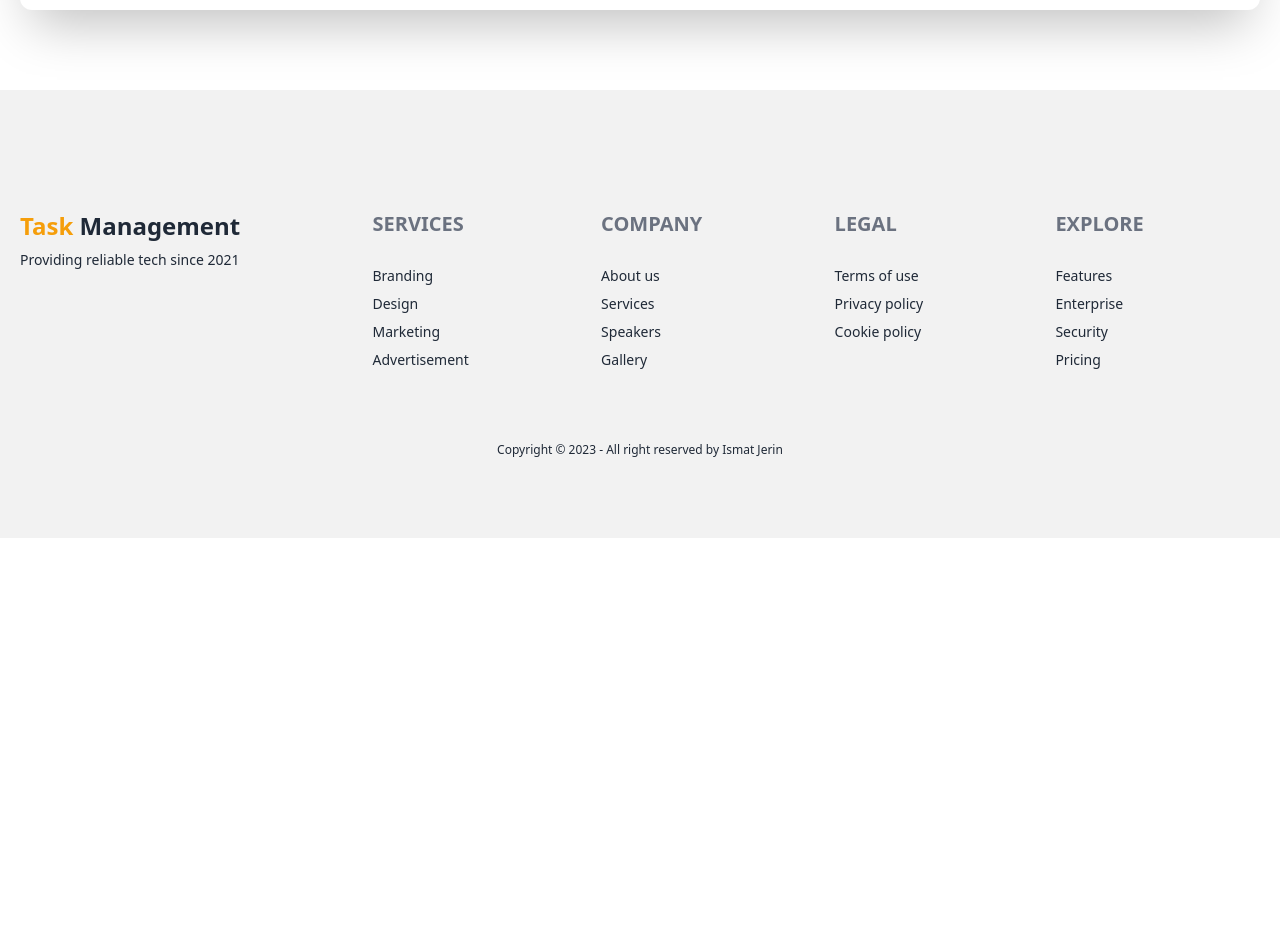
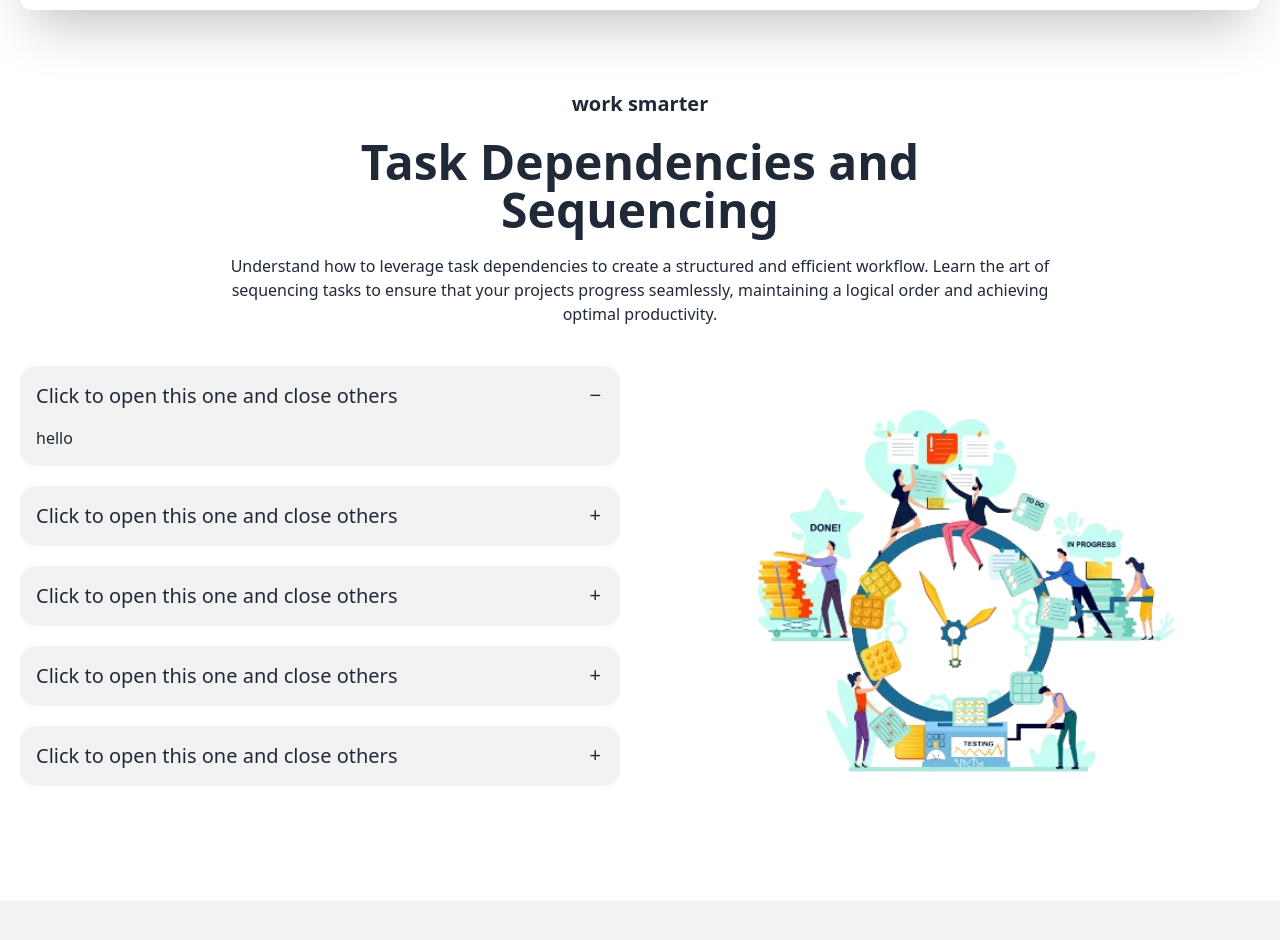
Before and after one commit to jerin-arpa/task-management-platform-client, a React (Vite) app: page / in a window 1280 px wide. Shown: the part 2400-3340 px from the top of the page. Before the commit the page ends 2938 px from the top, so only its background shows below. Built offline with nearby package versions, Linux system fonts and the light colour scheme; no server answers.

Commit message:
create faq section in home page

```diff
--- /dev/null
+++ b/src/Pages/HomePage/Faq/Faq.jsx
@@ -0,0 +1,77 @@
+import image from '../../../assets/images/7.png';
+
+const Faq = () => {
+    return (
+        <div className="container mx-auto px-5 mb-20">
+            <div className="flex justify-center">
+                <div className="mb-10">
+                    <p className='text-xl font-bold mb-5 text-center'>work smarter</p>
+                    <div className="flex justify-center">
+                        <h2 className='mb-5 text-3xl lg:text-5xl font-bold text-center w-1/2'>Task Dependencies and Sequencing</h2>
+                    </div>
+                    <div className="flex justify-center">
+                        <p className="text-center w-2/3">Understand how to leverage task dependencies to create a structured and efficient workflow. Learn the art of sequencing tasks to ensure that your projects progress seamlessly, maintaining a logical order and achieving optimal productivity.  </p>
+                    </div>
+                </div>
+            </div>
+
+
+
+            <div className='flex flex-col-reverse lg:flex-row gap-10'>
+                <div className='flex-1'>
+                    <div className="collapse collapse-plus bg-base-200 mb-5">
+                        <input type="radio" name="my-accordion-3" checked="checked" />
+                        <div className="collapse-title text-xl font-medium">
+                            Click to open this one and close others
+                        </div>
+                        <div className="collapse-content">
+                            <p>hello</p>
+                        </div>
+                    </div>
+                    <div className="collapse collapse-plus bg-base-200 mb-5">
+                        <input type="radio" name="my-accordion-3" />
+                        <div className="collapse-title text-xl font-medium">
+                            Click to open this one and close others
+                        </div>
+                        <div className="collapse-content">
+                            <p>hello</p>
+                        </div>
+                    </div>
+                    <div className="collapse collapse-plus bg-base-200 mb-5">
+                        <input type="radio" name="my-accordion-3" />
+                        <div className="collapse-title text-xl font-medium">
+                            Click to open this one and close others
+                        </div>
+                        <div className="collapse-content">
+                            <p>hello</p>
+                        </div>
+                    </div>
+                    <div className="collapse collapse-plus bg-base-200 mb-5">
+                        <input type="radio" name="my-accordion-3" />
+                        <div className="collapse-title text-xl font-medium">
+                            Click to open this one and close others
+                        </div>
+                        <div className="collapse-content">
+                            <p>hello</p>
+                        </div>
+                    </div>
+                    <div className="collapse collapse-plus bg-base-200 mb-5">
+                        <input type="radio" name="my-accordion-3" />
+                        <div className="collapse-title text-xl font-medium">
+                            Click to open this one and close others
+                        </div>
+                        <div className="collapse-content">
+                            <p>hello</p>
+                        </div>
+                    </div>
+                </div>
+
+                <div className='flex-1'>
+                    <img className='w-full' src={image} alt="" />
+                </div>
+            </div>
+        </div>
+    );
+};
+
+export default Faq;
--- a/src/Pages/HomePage/Home/Home.jsx
+++ b/src/Pages/HomePage/Home/Home.jsx
@@ -1,5 +1,6 @@
 import Banner from "../Banner/Banner";
 import EmpoweringTeams from "../EmpoweringTeams/EmpoweringTeams";
+import Faq from "../FAQ/FAQ";
 import Work from "../Work/Work";
 
 
@@ -9,6 +10,7 @@ const Home = () => {
             <Banner></Banner>
             <Work></Work>
             <EmpoweringTeams></EmpoweringTeams>
+            <Faq></Faq>
         </div>
     );
 };
```
